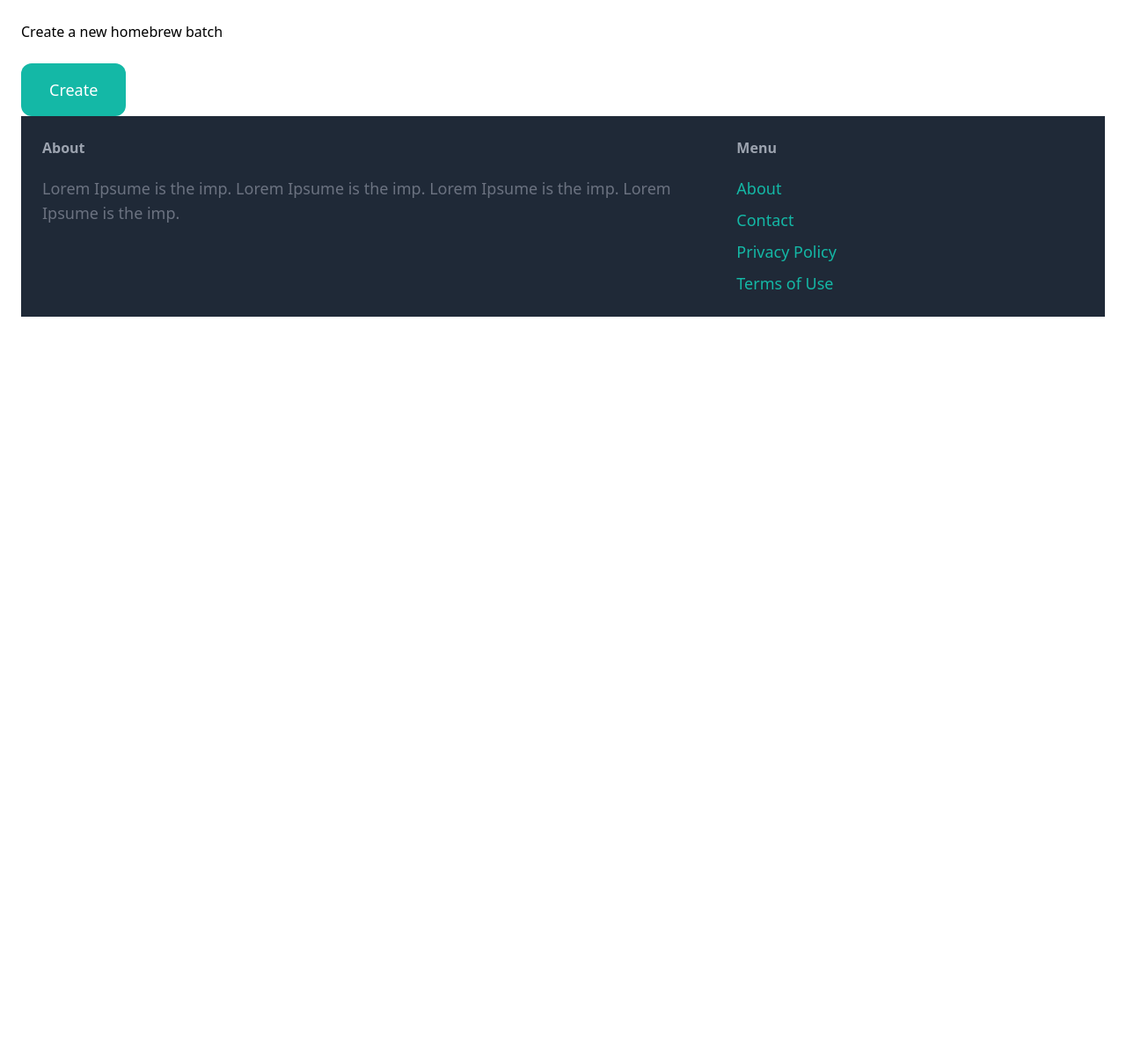
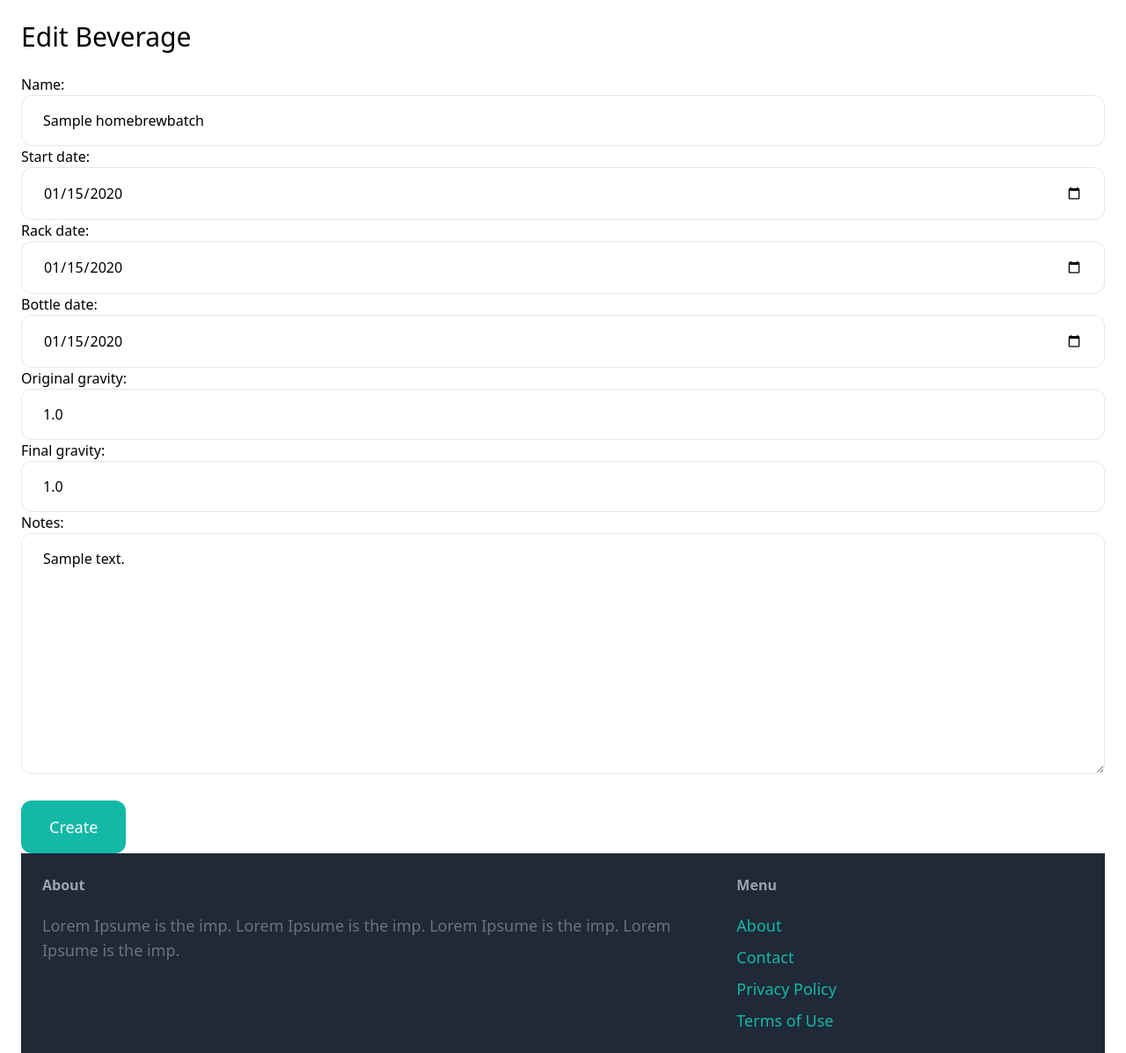
Before and after one commit to dchristiansen/brew_buddy, a Django app: page /beverages/1/edit/ in a window 1280 px wide. Shown: the part 77-1274 px from the top of the page at 88% size. Before the commit the page ends 437 px from the top, so only its background shows below. Run offline with Django 4.2, Linux system fonts and the light colour scheme; a user stored in the database is signed in; tables that the repository leaves empty hold one stand-in row (values such as "Sample post"); some libraries are stand-ins or nearby versions.

Commit message:
feat: logout and add/edit/delete brew

```diff
--- a/brew_env/brewbuddy/beverage/forms.py
+++ b/brew_env/brewbuddy/beverage/forms.py
@@ -1,44 +1,38 @@
 from django import forms
-from .models import HomebrewBatch, TastingNote, Ingredient
+from .models import HomebrewBatch, TastingNote
 
 INPUT_CLASSES = 'w-full py-4 px-6 rounded-xl border'
 
-class IngredientForm(forms.ModelForm):
-    class Meta:
-        model = Ingredient
-        fields = ['name']
 
 class HomebrewBatchForm(forms.ModelForm):
-    ingredients = forms.ModelMultipleChoiceField(queryset=Ingredient.objects.all(), widget=forms.CheckboxSelectMultiple)
 
     class Meta:
         model = HomebrewBatch
-        fields = ['name', 'start_date', 'rack_date', 'bottle_date','original_gravity', 'final_gravity', 'abv' ,'notes' ]
+        fields = ['name', 'start_date','rack_date', 'bottle_date','original_gravity', 'final_gravity' ,'notes' ]
         widgets = {
             'name': forms.TextInput(attrs={'class': INPUT_CLASSES}),
             'start_date' : forms.DateInput(attrs={'type': 'date', 'class': INPUT_CLASSES}),
             'rack_date' : forms.DateInput(attrs={'type': 'date', 'class': INPUT_CLASSES}),
             'bottle_date' : forms.DateInput(attrs={'type': 'date', 'class': INPUT_CLASSES}),
-            'orignal_gravity': forms.TextInput(attrs={'class': INPUT_CLASSES}),
+            'original_gravity': forms.TextInput(attrs={'class': INPUT_CLASSES}),
             'final_gravity': forms.TextInput(attrs={'class': INPUT_CLASSES}),
-            'abv' : forms.TextInput(attrs={'class': INPUT_CLASSES}),
             'notes' : forms.Textarea(attrs={'class': INPUT_CLASSES})
         }
 
 class EditHomebrewBatchForm(forms.ModelForm):
     class Meta:
         model = HomebrewBatch
-        fields = ['name', 'start_date', 'rack_date', 'bottle_date','original_gravity', 'final_gravity', 'abv' ,'notes' ]
+        fields = ['name', 'start_date','rack_date', 'bottle_date','original_gravity', 'final_gravity', 'notes' ]
         widgets = {
             'name': forms.TextInput(attrs={'class': INPUT_CLASSES}),
             'start_date' : forms.DateInput(attrs={'type': 'date', 'class': INPUT_CLASSES}),
             'rack_date' : forms.DateInput(attrs={'type': 'date', 'class': INPUT_CLASSES}),
             'bottle_date' : forms.DateInput(attrs={'type': 'date', 'class': INPUT_CLASSES}),
-            'orignal_gravity': forms.TextInput(attrs={'class': INPUT_CLASSES}),
+            'original_gravity': forms.TextInput(attrs={'class': INPUT_CLASSES}),
             'final_gravity': forms.TextInput(attrs={'class': INPUT_CLASSES}),
-            'abv' : forms.TextInput(attrs={'class': INPUT_CLASSES}),
             'notes' : forms.Textarea(attrs={'class': INPUT_CLASSES})
         }
+
 
 class TastingNoteForm(forms.ModelForm):
     class Meta:
--- a/brew_env/brewbuddy/beverage/models.py
+++ b/brew_env/brewbuddy/beverage/models.py
@@ -1,19 +1,23 @@
 from django.db import models
 
-class Ingredient(models.Model):
-    name = models.CharField(max_length=200)
 
 class HomebrewBatch(models.Model):
     name = models.CharField(max_length=200)
-    image = models.ImageField(upload_to='brew_images', blank=True, null=True)
-    ingredients = models.ManyToManyField(Ingredient)
-    start_date = models.DateField()
-    rack_date = models.DateField()
-    bottle_date = models.DateField()
-    original_gravity = models.FloatField()
-    final_gravity = models.FloatField()
-    abv = models.FloatField()
-    notes = models.TextField()
+    start_date = models.DateField(blank=True)
+    rack_date = models.DateField(blank=True)
+    bottle_date = models.DateField(blank=True)
+    original_gravity = models.FloatField(blank=True)
+    final_gravity = models.FloatField(blank=True)
+    abv = models.FloatField(blank=True)
+    notes = models.TextField(blank=True)
+
+    def save(self, *args, **kwargs):
+        # Calculate the ABV if both original and final gravity are provided
+        if self.original_gravity and self.final_gravity:
+            self.abv = round((self.original_gravity - self.final_gravity) * 131.25, 2)
+        else:
+            self.abv = None
+        super(HomebrewBatch, self).save(*args, **kwargs)
 
     class Meta:
        ordering = ('name',)
--- a/brew_env/brewbuddy/beverage/templates/beverage/form.html
+++ b/brew_env/brewbuddy/beverage/templates/beverage/form.html
@@ -1,15 +1,15 @@
 {% extends 'core/base.html' %}
 
-{% block title %}Create Brew{% endblock %}
+{% block title %}{{ title }}{% endblock %}
 
 {% block content %}
-  <h1>Create a new homebrew batch</h1>
-  <form method="POST" action="." enctype="multipart/form-data">
+<h1 class="mb-6 text-3xl">{{ title }}</h1>
+  <form method="POST" action=".">
     {% csrf_token %}
     <div class="space-y-4"></div>
-        {{ homebrew_form.as_p }}
-        {{ ingredient_form.as_p }}
+        {{ form.as_p }}
     <div>
+
 
     {% if form.errors or form.non_field_errors %}
     <div class="mb-3 p-6 bg-red-100 rounded-xl">
--- a/brew_env/brewbuddy/beverage/views.py
+++ b/brew_env/brewbuddy/beverage/views.py
@@ -1,23 +1,24 @@
 from django.shortcuts import get_object_or_404, redirect, render
 from django.contrib.auth.decorators import login_required
 
-from .models import HomebrewBatch, Ingredient, TastingNote
-from .forms import HomebrewBatchForm, IngredientForm, EditHomebrewBatchForm
+from .models import HomebrewBatch, TastingNote
+from .forms import HomebrewBatchForm, EditHomebrewBatchForm
 
 
 @login_required
 def create_homebrew(request):
     if request.method == 'POST':
         homebrew_form = HomebrewBatchForm(request.POST)
-        ingredient_form = IngredientForm(request.POST)
-        if homebrew_form.is_valid() and ingredient_form.is_valid():
+        if homebrew_form.is_valid():
             homebrew = homebrew_form.save()
-            ingredients = ingredient_form.cleaned_data['ingredients']
-            homebrew.ingredients.set(ingredients)
+            print(homebrew.id)
+            return redirect('beverage:detail', pk=homebrew.id)
     else:
         homebrew_form = HomebrewBatchForm()
-        ingredient_form = IngredientForm()
-    return render(request, 'beverage/form.html', {'homebrew_form': homebrew_form, 'ingredient_form': ingredient_form})
+    return render(request, 'beverage/form.html', {
+        'form': homebrew_form,
+        'title': 'New Beverage',
+        })
 
 def detail(request, pk):
     beverage = get_object_or_404(HomebrewBatch, pk=pk)
@@ -30,21 +31,21 @@ def detail(request, pk):
 def edit(request, pk):
     beverage = get_object_or_404(HomebrewBatch, pk=pk)
     if request.method == 'POST':
-        form = EditHomebrewBatchForm(request.POST, request.FILES, instance=beverage)
-
+        form = EditHomebrewBatchForm(request.POST, request.FILES , instance=beverage)
         if form.is_valid():
             beverage = form.save()
             return redirect('beverage:detail', pk=beverage.id)
     else:
         form = EditHomebrewBatchForm(instance=beverage)
 
-    return render(request,  'beverage/form.html', {
+    return render(request, 'beverage/form.html', {
         'form': form,
+        'title': 'Edit Beverage',
     })
 
 @login_required
 def delete(request, pk):
-    beverage = get_object_or_404(beverage, pk=pk)
+    beverage = get_object_or_404(HomebrewBatch, pk=pk)
     beverage.delete()
 
-    return redirect('core/index.html')
+    return redirect('core:index')
--- a/brew_env/brewbuddy/core/templates/core/base.html
+++ b/brew_env/brewbuddy/core/templates/core/base.html
@@ -18,7 +18,7 @@
                 <a href="#" class='text-lg font-semibold hover:text-gray-500'>Browse</a>
                 {% if request.user.is_authenticated %}
                     <a href="{% url 'beverage:new' %}" class='text-lg font-semibold hover:text-gray-500'>New Batch</a>
-                    <a href="#"class="px-6 py-3 text-lg font-semibold bg-gray-500 text-white rounded-xl hover:bg-gray-700"> Log out</a>
+                    <a href={% url 'core:logout' %} class="px-6 py-3 text-lg font-semibold bg-gray-500 text-white rounded-xl hover:bg-gray-700"> Log out</a>
                 {% else %}
                     <a href="{% url 'core:signup' %}" class='px-6 py-3 text-lg font-semibold bg-teal-500 text-white rounded-xl hover:bg-teal-700'> Sign Up </a>
                     <a href="{% url 'core:login' %}" class='px-6 py-3 text-lg font-semibold bg-gray-500 text-white rounded-xl hover:bg-gray-700'> Login </a>
--- a/brew_env/brewbuddy/core/urls.py
+++ b/brew_env/brewbuddy/core/urls.py
@@ -10,4 +10,5 @@ urlpatterns = [
     path('', views.index, name='index'),
     path('signup/', views.signup, name='signup'),
     path('login/', auth_views.LoginView.as_view(template_name="core/login.html", authentication_form=LoginForm), name='login'),
+    path('logout/', views.logout_user, name='logout')
 ]
--- a/brew_env/brewbuddy/core/views.py
+++ b/brew_env/brewbuddy/core/views.py
@@ -1,5 +1,4 @@
 from django.shortcuts import render, redirect
-
 from django.contrib.auth.decorators import login_required
 from django.contrib.auth import logout
 from django.http import HttpResponse
@@ -30,3 +29,8 @@ def signup(request):
     return render(request, 'core/signup.html', {
         'form': form
     })
+
+@login_required
+def logout_user(request):
+    logout(request)
+    return redirect('core:index')
```
Also changed, not shown: brew_env/brewbuddy/beverage/templates/beverage/create_homebrew.html (deleted, +0 -26 lines), brew_env/brewbuddy/core/templates/core/index.html (+0 -17 lines), brew_env/brewbuddy/beverage/migrations/0002_remove_homebrewbatch_ingredients_and_more.py (added), brew_env/brewbuddy/beverage/migrations/0003_delete_ingredient_remove_homebrewbatch_image_and_more.py (added).
